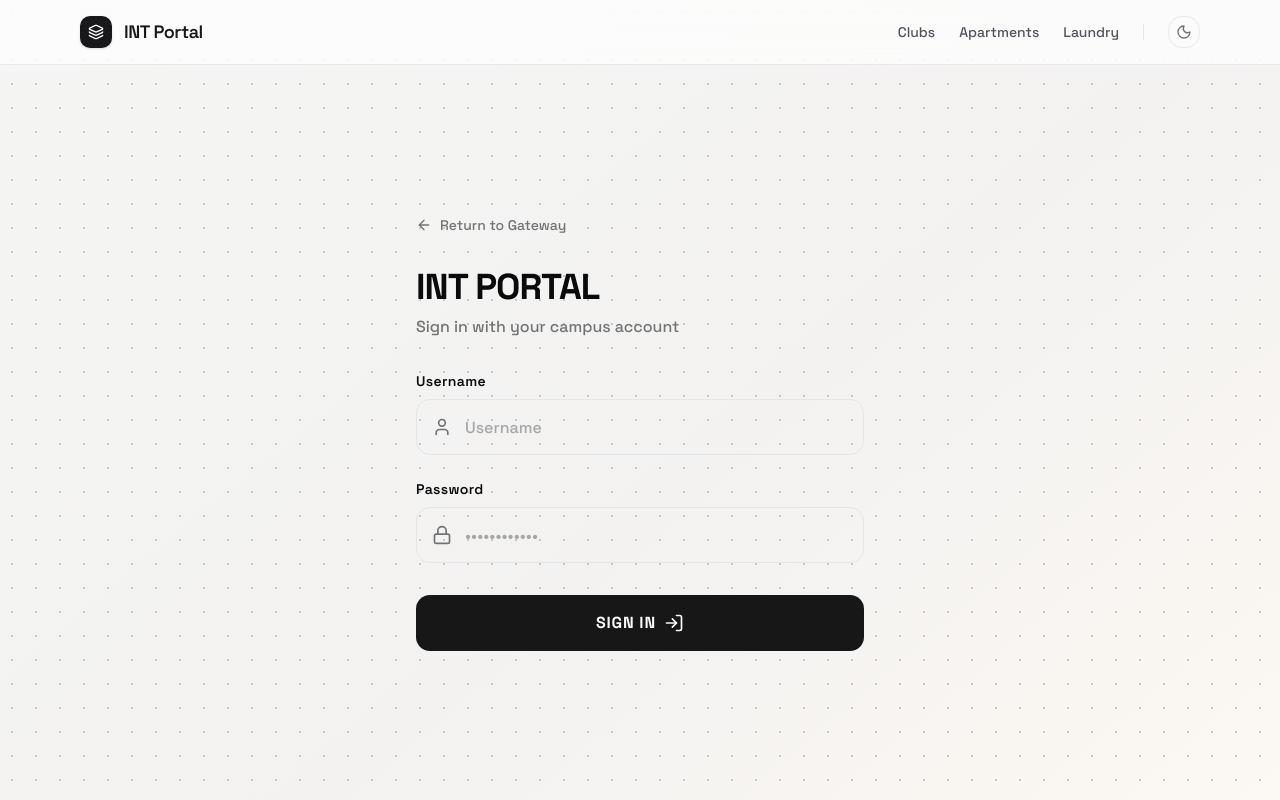
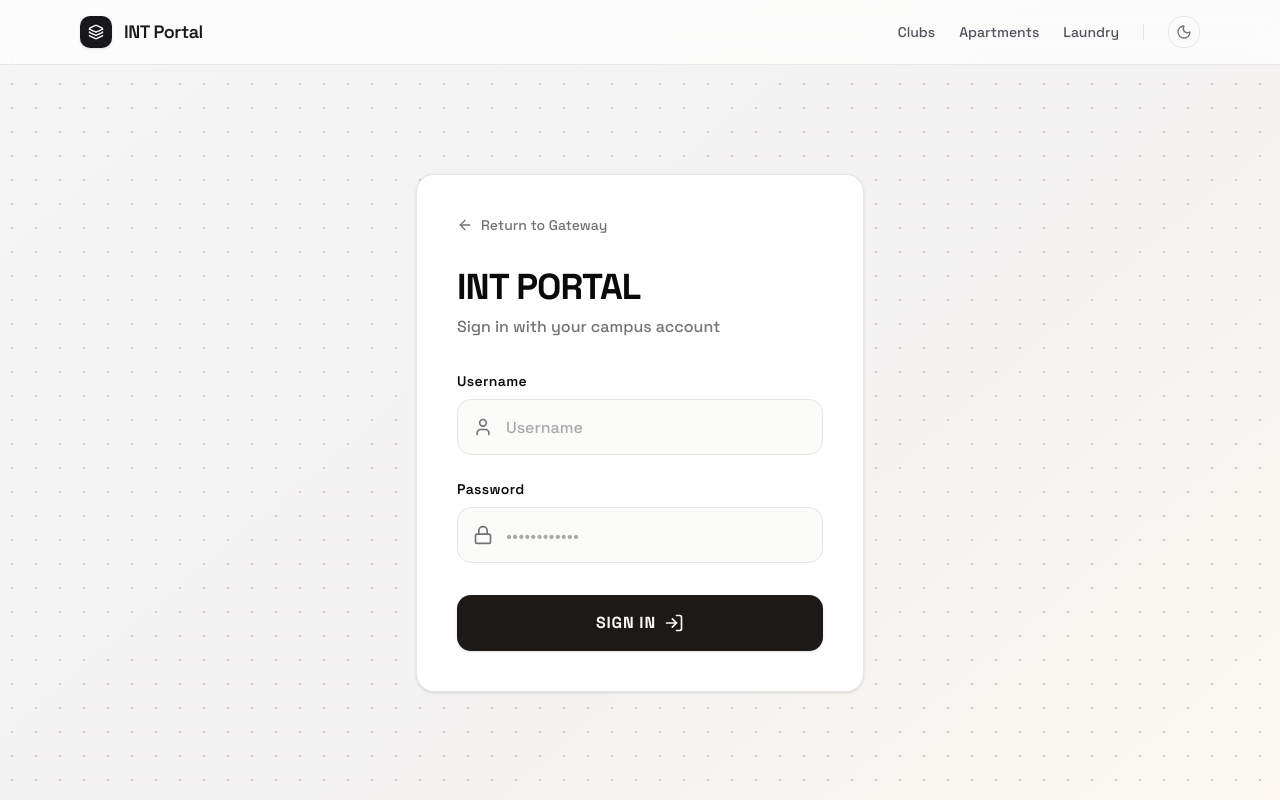
Before and after one commit to INT-Scripts/palantint-frontend, a Next.js app: page /login in a window 1280 px wide. Shown: the top 800 px of the page. Built offline with nearby package versions, Linux system fonts and the light colour scheme.

Commit message:
style(login): add clean card container for optimal form readability in light and dark modes

```diff
--- a/src/app/(portal)/login/page.tsx
+++ b/src/app/(portal)/login/page.tsx
@@ -52,8 +52,8 @@ export default function LoginPage() {
 
     return (
         <div className="flex min-h-[calc(100vh-4rem)] items-center justify-center p-6 sm:p-8 font-sans">
-            {/* Flat Auth Form (No background card container or dimmed box) */}
-            <div className="w-full max-w-md">
+            {/* Clean Readable Auth Card */}
+            <div className="w-full max-w-md bg-white dark:bg-stone-900 border border-stone-200/90 dark:border-stone-800 rounded-2xl p-8 sm:p-10 shadow-sm">
 
                 {/* Return Link */}
                 <button
@@ -65,7 +65,7 @@ export default function LoginPage() {
                     <span>Return to Gateway</span>
                 </button>
 
-                {/* Title Header */}
+                {/* Title Header (Monochrome, crisp typography) */}
                 <div className="mb-8 space-y-2">
                     <h1 className="text-3xl sm:text-4xl font-black tracking-tight uppercase text-foreground">
                         INT PORTAL
@@ -95,7 +95,7 @@ export default function LoginPage() {
                                 value={username}
                                 onChange={(e) => setUsername(e.target.value)}
                                 required
-                                className="w-full h-13 sm:h-14 bg-transparent border border-border focus:border-foreground rounded-xl pl-12 pr-4 text-base font-medium text-foreground placeholder:text-muted-foreground/60 focus:ring-2 focus:ring-ring outline-none transition-all"
+                                className="w-full h-13 sm:h-14 bg-stone-50/80 dark:bg-stone-950/60 border border-stone-200 dark:border-stone-800 rounded-xl pl-12 pr-4 text-base font-medium text-foreground placeholder:text-muted-foreground/60 focus:bg-white dark:focus:bg-stone-950 focus:border-stone-900 dark:focus:border-stone-100 focus:ring-2 focus:ring-ring outline-none transition-all"
                                 placeholder="Username"
                             />
                         </div>
@@ -112,7 +112,7 @@ export default function LoginPage() {
                                 value={password}
                                 onChange={(e) => setPassword(e.target.value)}
                                 required
-                                className="w-full h-13 sm:h-14 bg-transparent border border-border focus:border-foreground rounded-xl pl-12 pr-4 text-base font-medium text-foreground placeholder:text-muted-foreground/60 focus:ring-2 focus:ring-ring outline-none transition-all"
+                                className="w-full h-13 sm:h-14 bg-stone-50/80 dark:bg-stone-950/60 border border-stone-200 dark:border-stone-800 rounded-xl pl-12 pr-4 text-base font-medium text-foreground placeholder:text-muted-foreground/60 focus:bg-white dark:focus:bg-stone-950 focus:border-stone-900 dark:focus:border-stone-100 focus:ring-2 focus:ring-ring outline-none transition-all"
                                 placeholder="••••••••••••"
                             />
                         </div>
@@ -122,7 +122,7 @@ export default function LoginPage() {
                         <button
                             type="submit"
                             disabled={loading}
-                            className="w-full h-13 sm:h-14 flex items-center justify-center gap-2 bg-primary hover:bg-primary/90 text-primary-foreground font-bold uppercase tracking-wider text-sm sm:text-base rounded-xl transition-all disabled:opacity-50 disabled:cursor-not-allowed"
+                            className="w-full h-13 sm:h-14 flex items-center justify-center gap-2 bg-stone-900 hover:bg-stone-800 dark:bg-stone-100 dark:hover:bg-white text-stone-50 dark:text-stone-950 font-bold uppercase tracking-wider text-sm sm:text-base rounded-xl transition-all disabled:opacity-50 disabled:cursor-not-allowed shadow-sm"
                         >
                             <span>{loading ? "Signing in..." : "Sign In"}</span>
                             <LogIn className="w-4 h-4 sm:w-5 sm:h-5" />
```
